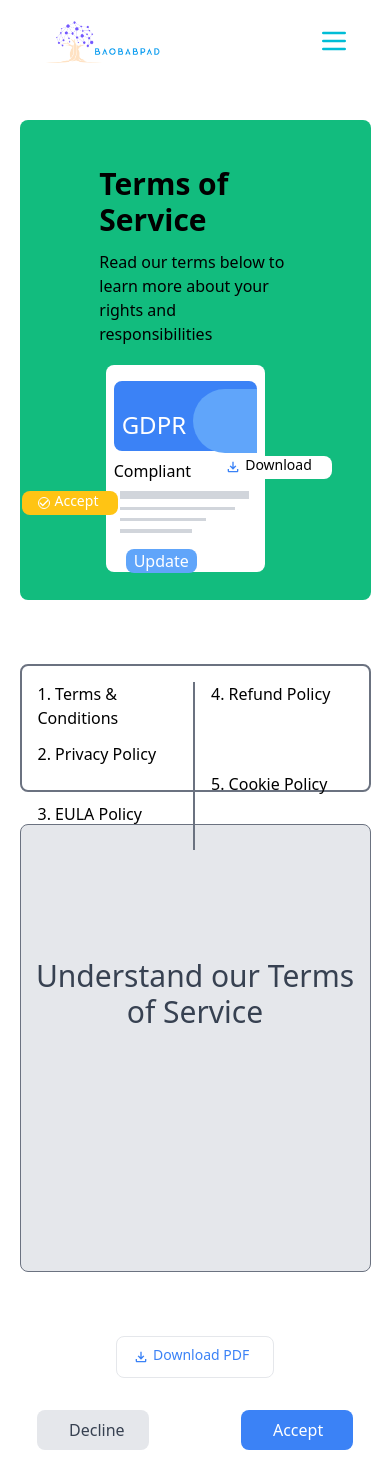
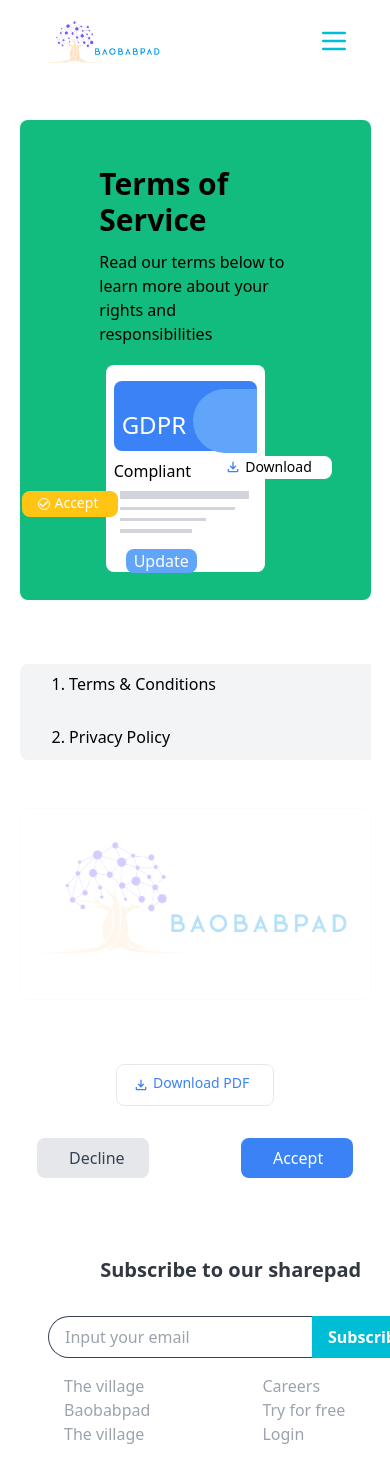
Before and after one commit to baobabpad-pilot/baobabpad_frontend_v0, a Next.js app: page /Terms in a window 390 px wide. Shown: the top 1469 px of the page. Built offline with nearby package versions, Linux system fonts and the light colour scheme.

Commit message:
some changes in Terms.tsx

```diff
--- a/src/pages/Baobabpad.tsx
+++ b/src/pages/Baobabpad.tsx
@@ -568,7 +568,7 @@
                 <img src="/pascaline-colored.jpg" alt="Pascaline's photo"  className="w-[19rem] mx-auto " />
                   {/* Link to Internship page */}
                 <Link  href="#Internship" className="display-none " onClick={toggleInternship}>
-                 <span className="text-[1.5rem] font-bold hover hover:text-[#00BDD6] "><p className="text-center">Virtual Intership Program </p></span>
+                 <span className="text-[1.5rem] font-bold hover hover:text-[#00BDD6] "><p className="text-center">Virtual Internship Program </p></span>
                 </Link>
                 {showIntern && <Internship />}
 
@@ -626,7 +626,7 @@
                   </div>
                   <div className="mt-7">
                   <Link href="https://naturebacked.com/episode/how-to-fix-carbon-markets-with-kenny-kaluiji" className="mt-4">
-                  <span className="text-xl font-medium text-gray-800 mt-11 hover hover:text-[#00BDD6] h-[40%] my-auto">Nature Backend</span>
+                  <span className="text-xl font-medium text-gray-800 mt-11 hover hover:text-[#00BDD6] h-[40%] my-auto">Nature Backed</span>
                   </Link>
                   </div>
 
--- a/src/pages/Terms.tsx
+++ b/src/pages/Terms.tsx
@@ -43,7 +43,7 @@
                             <h2 className="w-[90%] mx-auto mt-2">Compliant </h2>
                             <div className="flex mt-2 ">
                             <button className="flex gap-1 h-[13%] text-white bg-[#FFC414] rounded-lg px-2 items-center ml-[-5.2rem]"><FaCheck className="text-white rounded-full size-3 ml-2 mt-1 border border-white mb-1"/>
-                        <span className="mr-3 mb-1 text-sm">Accept</span>
+                        <span className="mr-3 mb-1 text-sm md:mt-0 mt-[0.1rem]">Accept</span>
                         </button>
 
                             <div className="w-[90%] mx-auto">
@@ -58,7 +58,7 @@
 
                         </div>
                         <button className="flex gap-1 h-[10%] text-black bg-white rounded-lg px-2 items-center mt-[6.4rem] md:ml-[-15rem] ml-[-3rem]"><MdOutlineFileDownload className="text-blue-500"/>
-                        <span className="mr-3 mb-1 text-sm">Download</span>
+                        <span className="mr-3 md:mb-1 mb-0 text-sm ">Download</span>
                         </button>
                     </div>
 
@@ -104,8 +104,9 @@
                     </div>
 
                     {/* Five Policy for small size screen */}
-                    <div className=" lg:hidden md:hidden border-2 border-gray-500 grid grid-cols-2 h-[8rem] mt-[1rem] rounded-lg py-[1rem]">
-                        <div className="grid grid-rows-3 gap-3 border-r-2 border-gray-500 pl-4">
+                    <div className=" lg:hidden md:hidden grid grid-rows-5  gap-[3.3rem] h-[6rem] mt-[2rem]
+                      bg-gray-100 rounded-l-lg  overflow-auto pl-8 py-2">
+
                         <a
                          href="#"
                          onClick={(event) => handleClick(event, "Terms_condition")}
@@ -124,8 +125,8 @@
                          onClick={(event) => handleClick(event, "EULA_policy")}
                         className="hover hover:text-green-600 font-medium">
                             <span>3. EULA Policy</span></a>
-                     </div>
-                     <div className="grid grid-rows-2 gap-3 pl-4">
+
+
                         <a
                           href="#"
                           onClick={(event) => handleClick(event, "Refund_policy")}
@@ -138,7 +139,7 @@
                           className="hover hover:text-green-600 font-medium">
                             <span>5. Cookie Policy</span>
                         </a>
-                        </div>
+
 
                     </div>
 
@@ -155,8 +156,8 @@
                     {componentVisible === "Refund_policy" && <Refund_policy />}
                     {componentVisible === "Cookie_policy" && <Cookie_policy />}
                        {!componentVisible && (
-                          <div className="h-[28rem] bg-gray-200 border border-gray-500 rounded-lg items-center">
-                            <h1 className="text-3xl font medium text-center my-auto md:mt-[24%] mt-[38%] text-gray-700">Understand our Terms of Service</h1>
+                          <div className="md:h-[28rem]  h-[12rem] mt-[3rem] border border-gray-100 rounded-lg items-center opacity-30 md:pt-0 pt-4 ">
+                           <img src="logo.png" alt="logo" />
 
                           </div>
                         )}
```
